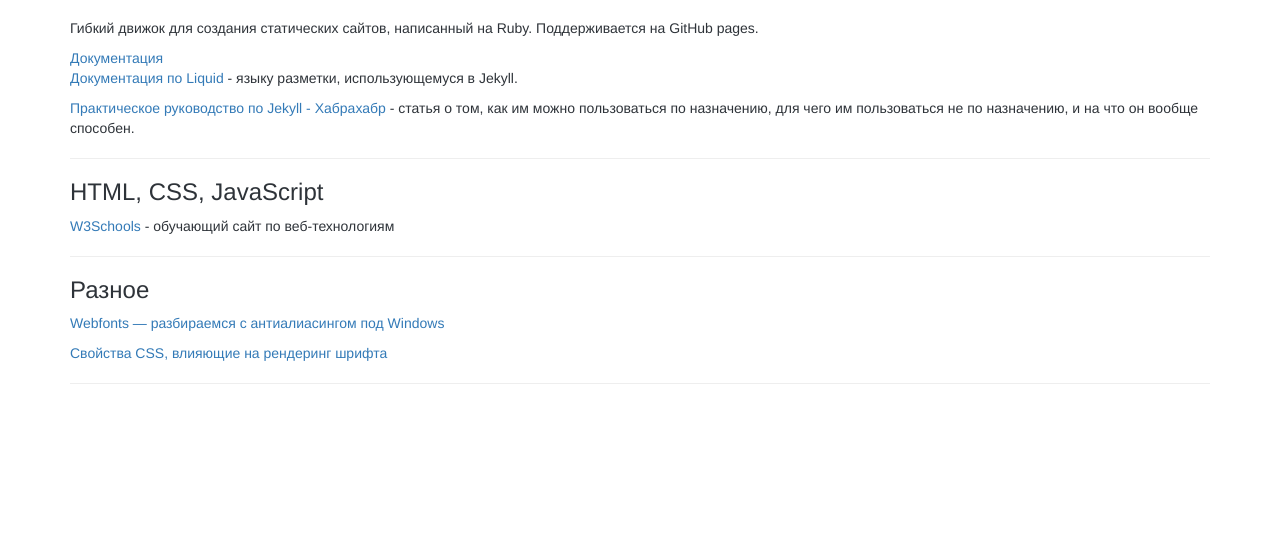
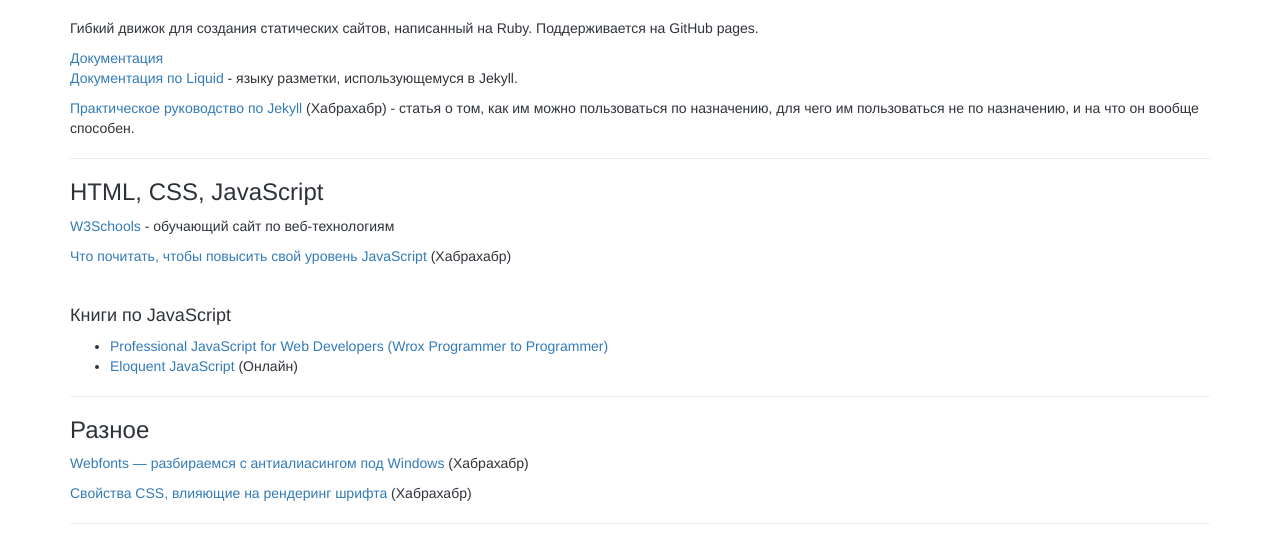
Before and after one commit to alexanderzobnin/alexanderzobnin.github.io, a Jekyll site: the page built from _posts/links/2015-03-10-web-dev.md, in a window 1280 px wide. Shown: the part 424-968 px from the top of the page. Built offline with Jekyll 4.4.1, drawn with Linux system fonts in a browser that asks for light colours; nearby versions of some CDN libraries; before the commit the page ends 900 px from its top, so only the background shows below that.

Commit message:
Update links.

```diff
--- a/_posts/links/2015-03-10-web-dev.md
+++ b/_posts/links/2015-03-10-web-dev.md
@@ -16,7 +16,7 @@
 [Документация](http://jekyllrb.com/docs/home/)
 [Документация по Liquid](https://docs.shopify.com/themes/liquid-documentation/basics) - языку разметки, использующемуся в Jekyll.
 
-[Практическое руководство по Jekyll - Хабрахабр](http://habrahabr.ru/post/207650/) - статья о том, как им можно пользоваться по назначению, для чего им пользоваться не по назначению, и на что он вообще способен.
+[Практическое руководство по Jekyll](http://habrahabr.ru/post/207650/) (Хабрахабр) - статья о том, как им можно пользоваться по назначению, для чего им пользоваться не по назначению, и на что он вообще способен.
 
 ***
 
@@ -24,12 +24,20 @@
 
 [W3Schools](http://www.w3schools.com/) - обучающий сайт по веб-технологиям
 
+[Что почитать, чтобы повысить свой уровень JavaScript](http://habrahabr.ru/post/117838/) (Хабрахабр)
+
+<br>
+
+#### Книги по JavaScript
+* [Professional JavaScript for Web Developers (Wrox Programmer to Programmer)](http://www.amazon.com/gp/product/047022780X)
+* [Eloquent JavaScript](http://eloquentjavascript.net/) (Онлайн)
+
 ***
 
 ### Разное
 
-[Webfonts — разбираемся с антиалиасингом под Windows](http://habrahabr.ru/post/166291/)
+[Webfonts — разбираемся с антиалиасингом под Windows](http://habrahabr.ru/post/166291/) (Хабрахабр)
 
-[Свойства CSS, влияющие на рендеринг шрифта](http://habrahabr.ru/post/122269/)
+[Свойства CSS, влияющие на рендеринг шрифта](http://habrahabr.ru/post/122269/) (Хабрахабр)
 
 ***
```
Also changed, not shown: _posts/links/2015-03-07-admin.md (+8 -2 lines), _posts/links/2015-03-09-frontend.md (+6 -0 lines), _posts/links/2015-03-12-development.md (+4 -0 lines).
